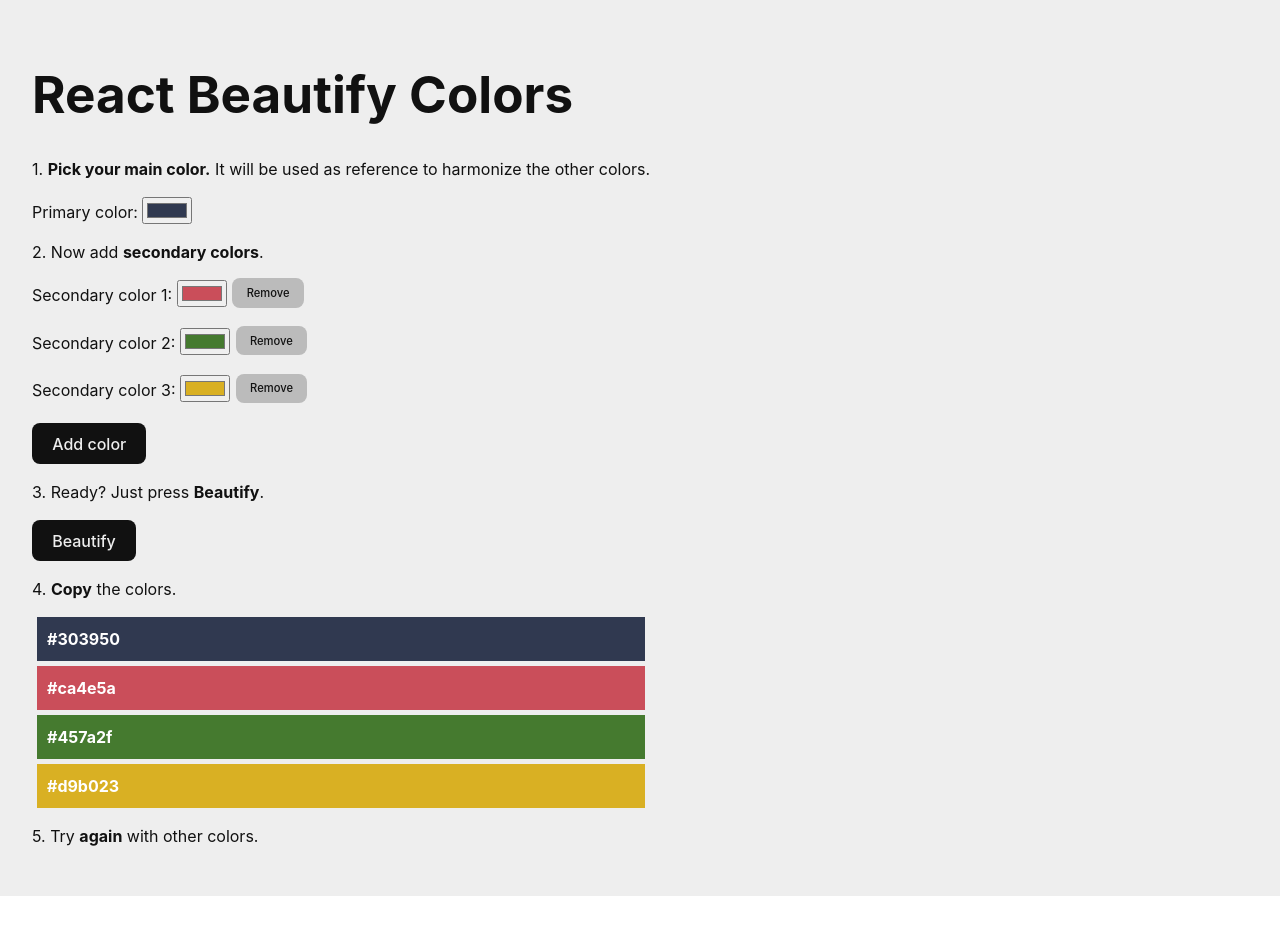
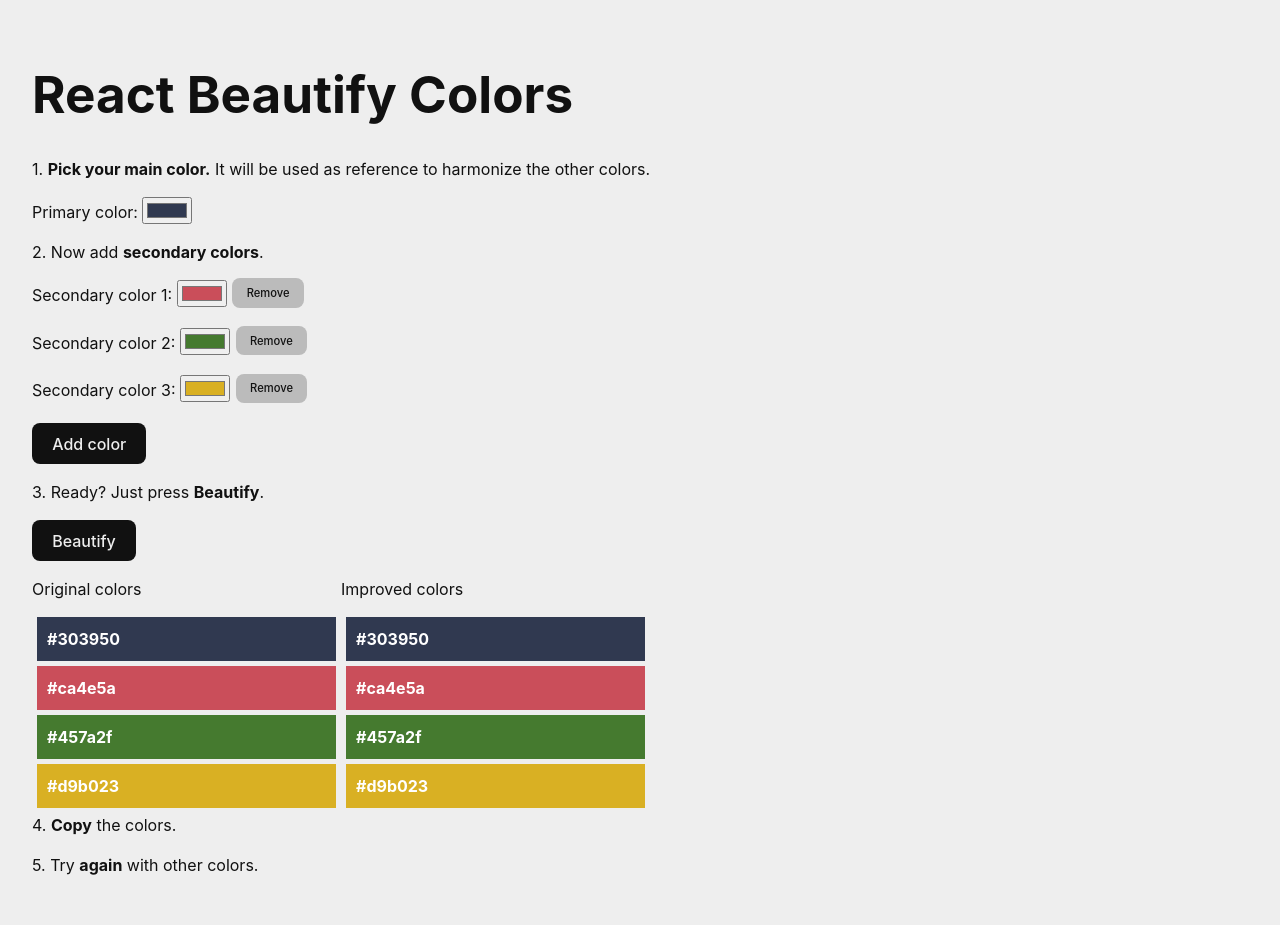
Before and after one commit to GhitaB/react-beautify-colors, a React (Vite) app: page / in a window 1280 px wide. Before the commit the page ends 896 px from the top, so only its background shows below. Built offline with nearby package versions, Linux system fonts and the light colour scheme.

Commit message:
Prepare colors vs improved colors view.

```diff
--- a/src/App.css
+++ b/src/App.css
@@ -26,3 +26,13 @@ div.color-picker button {
   background: #bbb !important;
   color: #111;
 }
+
+div.colors-container {
+  width: 100%;
+}
+
+div.colors-container div.col-left,
+div.colors-container div.col-right {
+  width: 50%;
+  float: left;
+}
--- a/src/App.jsx
+++ b/src/App.jsx
@@ -39,7 +39,7 @@ function App() {
 
   const beautifyColors = (colors) => {
     const updated_colors = beautify(colors);
-    console.log(updated_colors);
+    console.log("BEST: ", updated_colors);
   };
 
   return (
@@ -72,10 +72,19 @@ function App() {
           3. Ready? Just press <strong>Beautify</strong>.
         </p>
         <button onClick={() => beautifyColors(colors)}>Beautify</button>
+        <div className="colors-container">
+          <div className="col-left">
+            <p>Original colors</p>
+            <ColorsList {...colors} />
+          </div>
+          <div className="col-right">
+            <p>Improved colors</p>
+            <ColorsList {...colors} />
+          </div>
+        </div>
         <p>
           4. <strong>Copy</strong> the colors.
         </p>
-        <ColorsList {...colors} />
         <p>
           5. Try <strong>again</strong> with other colors.
         </p>
--- a/src/beautify.jsx
+++ b/src/beautify.jsx
@@ -64,6 +64,6 @@ export const beautify = (colors) => {
   console.log("Back to HEX: ", test_list_hex);
 
   console.log("TODO beautify colors");
-  let updated_colors = [];
+  let updated_colors = test_list_hex;
   return updated_colors;
 };
```
